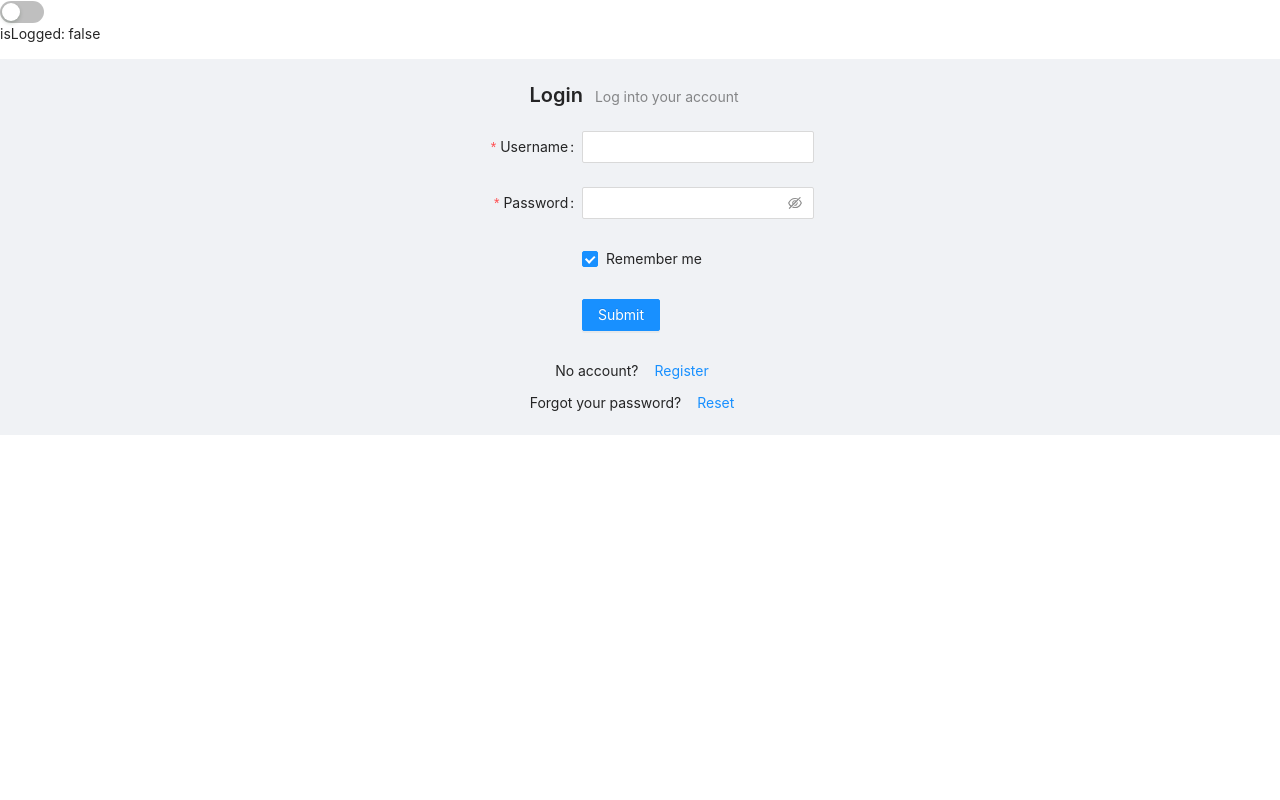
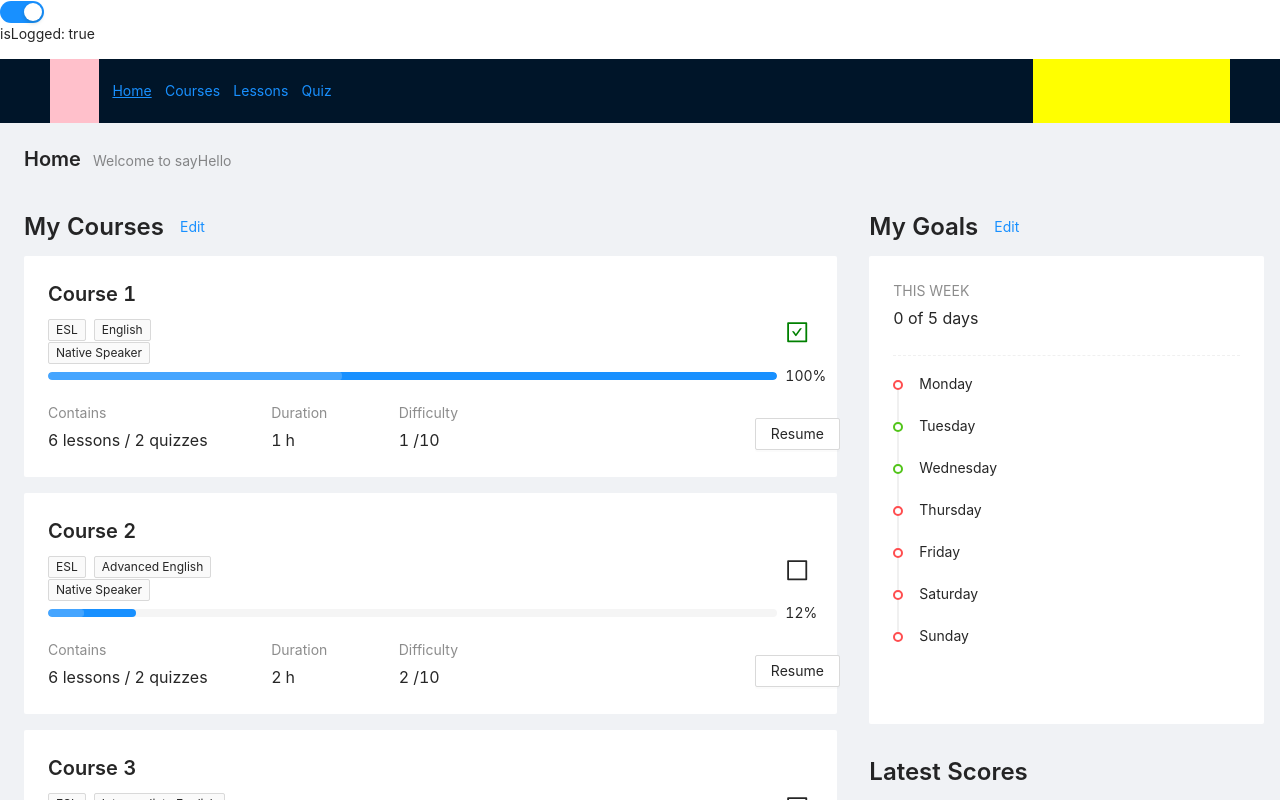
Before and after one commit to antoineGH/sayhello, a React (Create React App) app: page /auth/home in a window 1280 px wide. Before the commit this address led to /login. Shown: the top 800 px of the page. Built offline with nearby package versions, Linux system fonts and the light colour scheme.

Commit message:
layout courseSummary

```diff
--- a/src/App.tsx
+++ b/src/App.tsx
@@ -5,7 +5,7 @@ import { Switch, Layout } from 'antd'
 import './App.css'
 
 const App: React.FC = (): JSX.Element => {
-	const [isLogged, setIsLogged] = useState(false)
+	const [isLogged, setIsLogged] = useState(true)
 	const routing = useRoutes(routes(isLogged))
 	const { Content } = Layout
 
--- a/src/components/course/CourseSummary.tsx
+++ b/src/components/course/CourseSummary.tsx
@@ -40,15 +40,15 @@ const CourseSummary = ({
 				</Col>
 			</Row>
 			<Row>
-				<Col span={4}>
+				<Col span={6}>
 					{tags.map((tag, count) => {
 						count++
 						return <Tag key={count}>{tag}</Tag>
 					})}
 				</Col>
-				<Col span={1} offset={19} style={{ justifyContent: 'center', display: 'flex', marginBottom: '1rem' }}>
+				<Col span={1} offset={17} style={{ justifyContent: 'center', display: 'flex', marginBottom: '1rem' }}>
 					<Tooltip title={completed === 100 ? `${courseName} completed` : `${courseName} not completed`}>
-						{completed ? (
+						{completed === 100 ? (
 							<CheckSquareOutlined className='checkedLesson' />
 						) : (
 							<BorderOutlined className='uncheckedLesson' />
--- a/src/components/topMenu/MenuItem.tsx
+++ b/src/components/topMenu/MenuItem.tsx
@@ -1,9 +1,10 @@
 import { menu } from './menu'
 import CustomLink from './CustomLink'
+import './style.css'
 
 const MenuItem = () => {
 	return (
-		<>
+		<div className='topmenu_items'>
 			{menu.map((element) => {
 				return (
 					<CustomLink key={element.name} to={element.path}>
@@ -11,7 +12,7 @@ const MenuItem = () => {
 					</CustomLink>
 				)
 			})}
-		</>
+		</div>
 	)
 }
 
--- a/src/components/topMenu/TopMenu.tsx
+++ b/src/components/topMenu/TopMenu.tsx
@@ -1,9 +1,16 @@
+import { Col, Row } from 'antd'
 import MenuItem from './MenuItem'
 
 const TopMenu = () => {
 	return (
 		<>
-			<MenuItem />
+			<Row>
+				<Col style={{ backgroundColor: 'pink' }} span={1}></Col>
+				<Col span={5}>
+					<MenuItem />
+				</Col>
+				<Col style={{ backgroundColor: 'yellow' }} span={4} offset={14}></Col>
+			</Row>
 		</>
 	)
 }
--- /dev/null
+++ b/src/components/topMenu/style.css
@@ -0,0 +1,4 @@
+.topmenu_items {
+	display: flex;
+	justify-content: space-evenly;
+}
```
